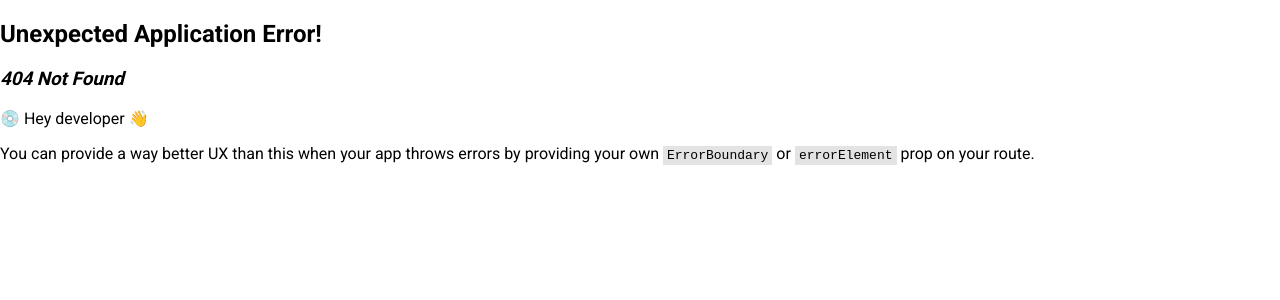
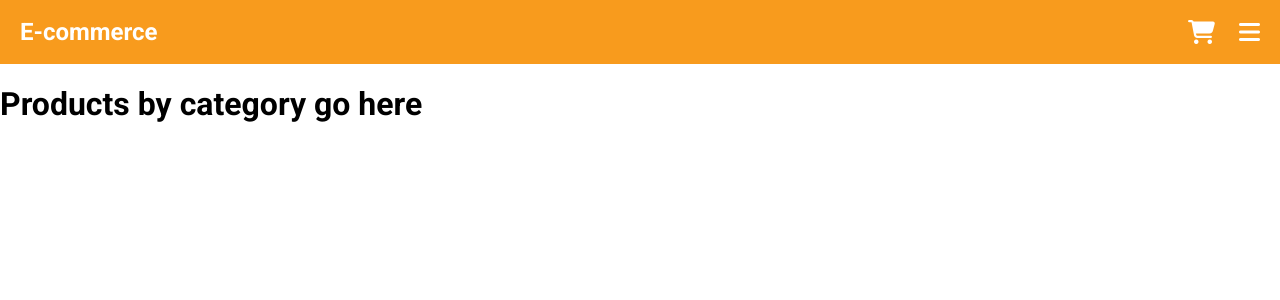
Before and after one commit to errami01/e-shop, a React (Create React App) app: page /1 in a window 1280 px wide. Before the commit this address had no page. Shown: the top 300 px of the page. Built offline with nearby package versions, Linux system fonts and the light colour scheme.

Commit message:
handle category click and create category page

```diff
--- a/src/App.js
+++ b/src/App.js
@@ -3,6 +3,7 @@ import { createBrowserRouter, createRoutesFromElements, RouterProvider, Route }
 import Home, {loader as homeLoader} from './pages/Home'
 import Layout from './components/Layout';
 import PrdoductDetails from './pages/ProductDetails';
+import CategoryPage from './pages/CategoryPage';
 const router = createBrowserRouter(createRoutesFromElements(
   <Route path='/' element={<Layout />}>
     <Route
@@ -10,9 +11,14 @@ const router = createBrowserRouter(createRoutesFromElements(
       element={<Home />}
       loader={homeLoader}/>
     <Route
+      path=':category'
+      element={<CategoryPage />}
+      />
+    <Route
       path=':category/:id'
       element={<PrdoductDetails />}
       />
+
   </Route>
 
 ))
--- a/src/components/Category.css
+++ b/src/components/Category.css
@@ -24,6 +24,7 @@
     background-color: var(--first-Color);
     padding: 8px;
     border-radius: 10px 10px 0 0;
+    cursor: pointer;
 }
 .image{
     display: block;
--- a/src/components/Category.js
+++ b/src/components/Category.js
@@ -1,9 +1,11 @@
 import { useState } from "react"
-import { Link } from "react-router-dom";
+import { Link, useNavigate } from "react-router-dom";
 import './Category.css'
 
 
 export default function Categorie({category,products}){
+    const[productsToRender, setProductsToRender] = useState(setNumberOfProduct())
+    const navigate = useNavigate()
     function setNumberOfProduct(){
         const windowWidth= parseInt(document.documentElement.clientWidth)
         if(windowWidth > 900 ) return 5;
@@ -12,7 +14,6 @@ export default function Categorie({category,products}){
         if(windowWidth > 450 ) return 2;
         return 1
     }
-    const[productsToRender, setProductsToRender] = useState(setNumberOfProduct())
     window.addEventListener('resize',()=> {
         setProductsToRender(setNumberOfProduct())
     })
@@ -28,7 +29,7 @@ export default function Categorie({category,products}){
     )
     return(<>
         <div className="categorie-container">
-            <header className="category-name">{category}</header>
+            <header className="category-name" onClick={()=> navigate(`${category}`)}>{category}</header>
             <div className="image-container">
                 {images}
             </div>
--- /dev/null
+++ b/src/pages/CategoryPage.js
@@ -0,0 +1,5 @@
+export default function CategoryPage(){
+    return(
+        <h1>Products by category go here</h1>
+    )
+}
```
